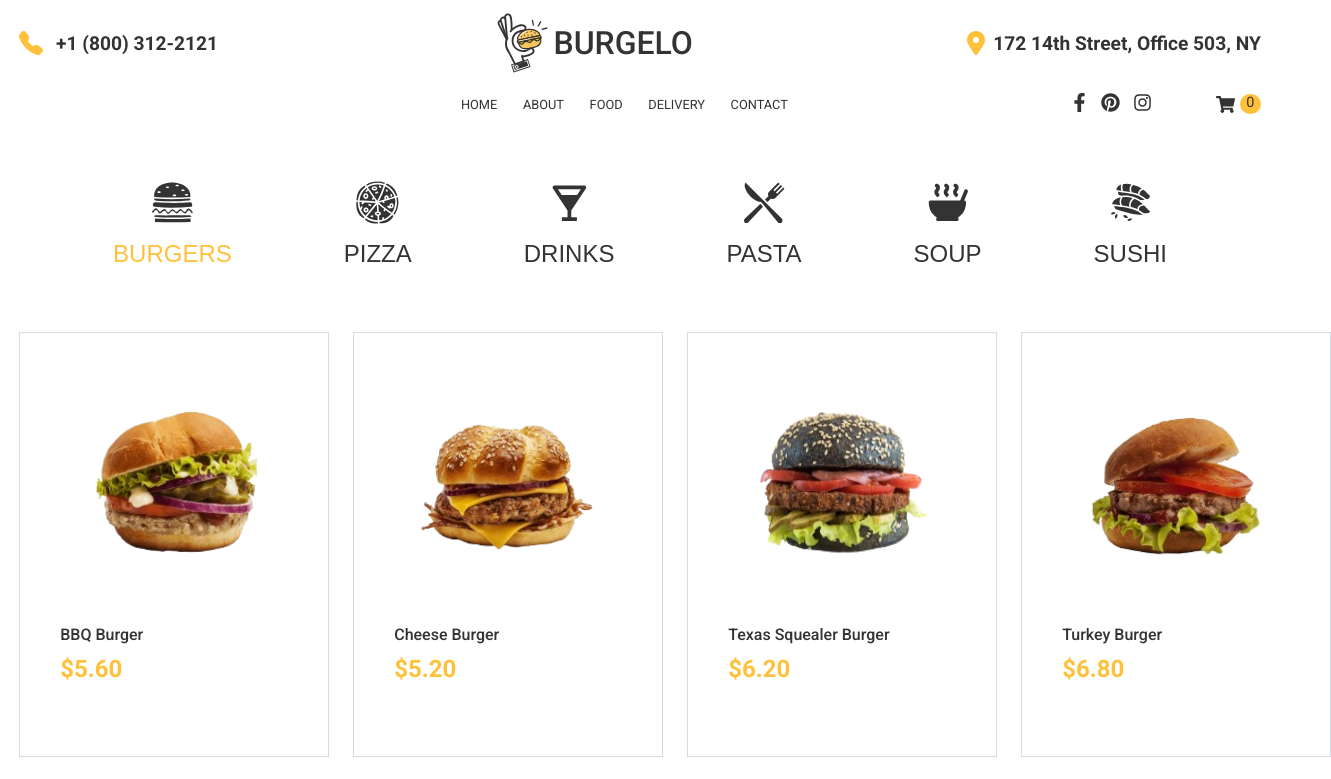
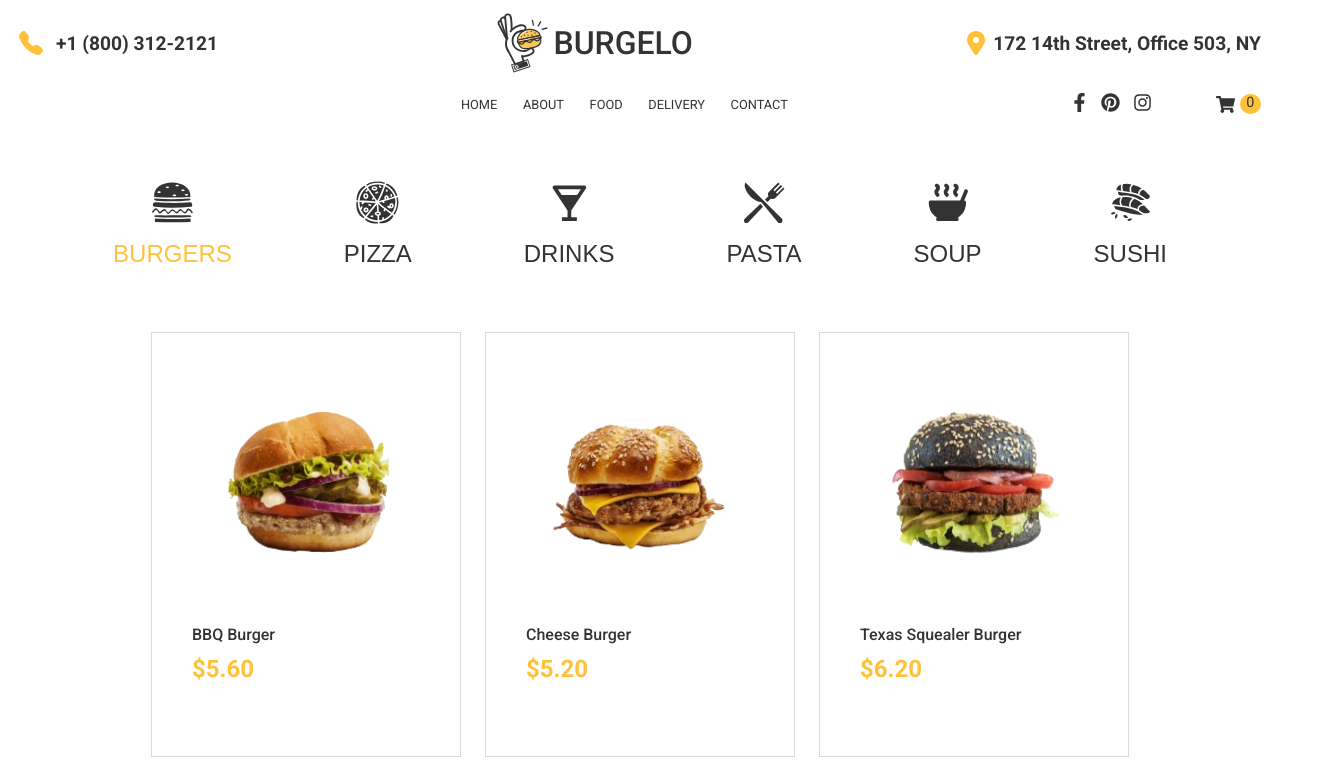
Before and after one commit to jonathan-castro-dev/burgelo, a Next.js app: page / in a window 1280 px wide. Shown: the top 779 px of the page, 1331 px wide, since content can reach past the window. Built offline with nearby package versions, Linux system fonts and the light colour scheme.

Commit message:
style: update foodmenu

```diff
--- a/src/components/FoodMenu/styles.ts
+++ b/src/components/FoodMenu/styles.ts
@@ -2,6 +2,7 @@ import { styled } from '@/../stitches.config'
 
 export const Flex = styled('main', {
   display: 'flex',
+  flexWrap: 'wrap',
   alignItems: 'center',
   justifyContent: 'center',
   gap: '7rem',
@@ -10,7 +11,9 @@ export const Flex = styled('main', {
 
 export const FoodContainer = styled('div', {
   display: 'flex',
+  flexWrap: 'wrap',
   alignItems: 'center',
+  justifyContent: 'center',
   gap: '1.5rem',
   marginBlock: '4rem',
 })
```
